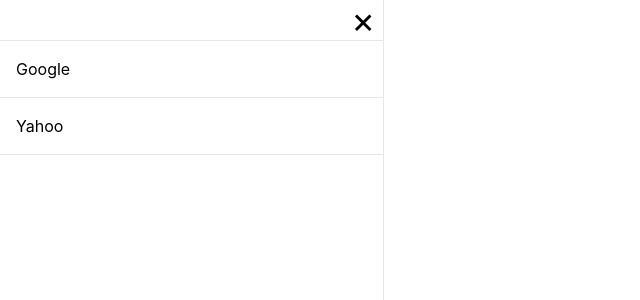
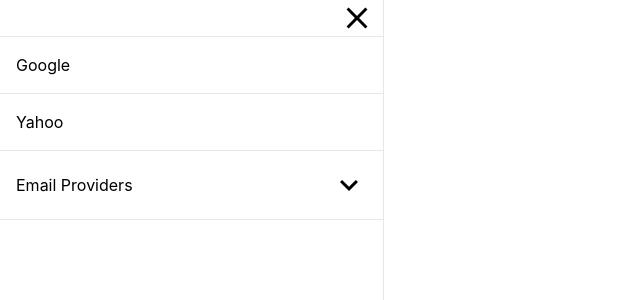
Before and after one commit to travispessetto/MyReactTailwindComponents, a React (Create React App) app in the folder tailwind-sidebar/: page / in a window 1280 px wide. Shown: the top 300 px of the page, without its empty margins (0-640 px from the left). Built offline with nearby package versions, Linux system fonts and the light colour scheme.

Commit message:
working on submenu

```diff
--- /dev/null
+++ b/package.json
@@ -0,0 +1,5 @@
+{
+  "dependencies": {
+    "react-icons": "^5.0.1"
+  }
+}
--- a/tailwind-sidebar/src/App.js
+++ b/tailwind-sidebar/src/App.js
@@ -1,14 +1,26 @@
 import './tailwind.css'
+import { TailwindSidebarProvider } from './navigation/tailwindSidebarContext';
 import TailwindSidebar from './navigation/tailwindSidebar';
 import TailwindSidebarLink from './navigation/tailwindSidebarLink';
+import TailwindSidebarToggleButton from './navigation/tailwindSidebarToggleButton';
+import TailwindSidebarSubMenu from './navigation/tailwindSidebarSubMenu';
 
 function App() {
   return (
-    <div className='min-h-screen'>
-      <TailwindSidebar>
-        <TailwindSidebarLink href='https://google.com' display='Google' />
-        <TailwindSidebarLink href='https://yahoo.com' display='Yahoo' />
-      </TailwindSidebar>
+    <div className='min-h-screen flex'>
+      <TailwindSidebarProvider>
+        <TailwindSidebar>
+          <TailwindSidebarLink href='https://google.com' display='Google' />
+          <TailwindSidebarLink href='https://yahoo.com' display='Yahoo' />
+          <TailwindSidebarSubMenu display="Email Providers">
+            <TailwindSidebarLink href="https://gmail.com" display="Gmail"></TailwindSidebarLink>
+            <TailwindSidebarLink href="https://outlook.com" display="Outlook"></TailwindSidebarLink>
+          </TailwindSidebarSubMenu>
+        </TailwindSidebar>
+        <div>
+          <TailwindSidebarToggleButton />
+        </div>
+      </TailwindSidebarProvider>
     </div>
   );
 }
--- a/tailwind-sidebar/src/navigation/tailwindSidebar.jsx
+++ b/tailwind-sidebar/src/navigation/tailwindSidebar.jsx
@@ -1,27 +1,22 @@
-import React, { useState, useEffect, useRef } from 'react';
+import React, {useEffect, useRef} from 'react';
+import { useTailwindSidebar } from './tailwindSidebarContext';
+import { IoMdClose } from "react-icons/io";
+
 
 function TailwindSidebar({ children }) {
-  const [isSidebarVisible, setIsSidebarVisible] = useState(true);
-  const [isTransitioning, setIsTransitioning] = useState(false);
-  const [isCloseButtonVisible, setIsCloseButtonVisible] = useState(true);
+  const {isToggleButtonVisible, isSidebarVisible,toggleVisibility,isTransitioning, setIsSidebarVisible, setIsToggleButtonVisible, setIsTransitioning} = useTailwindSidebar();
+
   const sidebarRef = useRef(null);
-
-  const toggleVisibility = () => {
-    setIsTransitioning(true); // Start transition
-    setIsSidebarVisible(!isSidebarVisible);
-    // Only make the close button visible if opening the sidebar
-    setIsCloseButtonVisible(!isSidebarVisible);
-  };
 
   useEffect(() => {
       // Function to adjust sidebar visibility based on window width
       const checkWindowSize = () => {
-      if (window.innerWidth < 768) {
+        if (window.innerWidth < 1024) {
           setIsSidebarVisible(false);
-        setIsCloseButtonVisible(false);
+          setIsToggleButtonVisible(true);
         } else {
           setIsSidebarVisible(true);
-        setIsCloseButtonVisible(true); // Assuming you want the button hidden when sidebar is visible on larger screens
+          setIsToggleButtonVisible(false); // Assuming you want the button hidden when sidebar is visible on larger screens
         }
       };
 
@@ -39,9 +34,7 @@
       if (sidebarRef.current) {
         const handleTransitionEnd = () => {
           setIsTransitioning(false);
-        if (!isSidebarVisible) {
-          setIsCloseButtonVisible(false);
-        }
+          setIsToggleButtonVisible(!isToggleButtonVisible);
         };
 
         const currentSidebar = sidebarRef.current;
@@ -55,14 +48,11 @@
     }, [isSidebarVisible]);
 
   return (
-    <div className={`sidebar border-r min-h-screen transition-width duration-500 ease-in-out ${isSidebarVisible ? 'w-96' : 'w-12'} max-w-full`} ref={sidebarRef}>
+    <div className={`bg-white border-r min-h-screen transition-width duration-500 ease-in-out ${isSidebarVisible ? 'w-96' : 'w-0'} max-w-full fixed lg:relative top-0 left-0 h-full z-index-50`} ref={sidebarRef}>
       <div className={`flex justify-end border-b`}>
-        <button className={`mr-2 text-4xl ${isCloseButtonVisible ? '' : 'hidden'}`} onClick={toggleVisibility}>&times;</button>
+        <button className={`mr-2 text-4xl`} onClick={toggleVisibility}><IoMdClose className='text-4xl'/></button>
       </div>
-      <div className={`flex ${!isCloseButtonVisible ? '' : 'hidden'} justify-center min-h-screen`}>
-        <button className={`text-4xl min-h-screen`} onClick={toggleVisibility}>&#x2AA2;</button>
-      </div>
-      <div className={`${!isTransitioning ? '' : 'overflow-x-hidden'} ${isSidebarVisible || !isCloseButtonVisible ? '' : 'hidden'}`}>
+      <div className={`${isTransitioning ? 'overflow-x-hidden' : ''} ${isSidebarVisible || isTransitioning ? '' : 'hidden'}`}>
         {children}
       </div>
     </div>
--- /dev/null
+++ b/tailwind-sidebar/src/navigation/tailwindSidebarContext.jsx
@@ -0,0 +1,22 @@
+import React, {useState, createContext, useContext,useEffect, useRef } from 'react';
+
+const TailwindSidebarContext = createContext();
+
+export const TailwindSidebarProvider = ({ children }) => {
+    const [isSidebarVisible, setIsSidebarVisible] = useState(false);
+    const [isTransitioning, setIsTransitioning] = useState(false);
+    const toggleVisibility = () => {
+        setIsTransitioning(true);
+        setIsSidebarVisible(!isSidebarVisible)
+    };
+    const [isToggleButtonVisible, setIsToggleButtonVisible] = useState(false);
+
+
+    return(
+        <TailwindSidebarContext.Provider value={{ isSidebarVisible, toggleVisibility, isTransitioning, setIsTransitioning, isToggleButtonVisible, setIsToggleButtonVisible, setIsSidebarVisible }}>
+            {children}
+        </TailwindSidebarContext.Provider>
+    );
+};
+
+export const useTailwindSidebar = () => useContext(TailwindSidebarContext);
--- /dev/null
+++ b/tailwind-sidebar/src/navigation/tailwindSidebarSubMenu.jsx
@@ -0,0 +1,26 @@
+import React, {useState} from 'react'
+import { MdExpandMore, MdExpandLess } from "react-icons/md";
+
+
+function TailwindSidebarSubMenu({display, children})
+{
+    const [isSubMenuVisible,setSubMenuIsVisible] = useState(false);
+    const toggleSubMenu = () =>
+    {
+        setSubMenuIsVisible(!isSubMenuVisible);
+    }
+    return(
+        <div>
+            <div className='flex p-4 border-b w-full'>
+                <button className="block text-left grow" onClick={toggleSubMenu}>{display}</button>
+                {!isSubMenuVisible && <button className='block text-center text-4xl' onClick={toggleSubMenu}><MdExpandMore /></button>}
+                {isSubMenuVisible && <button className='block text-center text-4xl' onClick={toggleSubMenu}><MdExpandLess /></button>}
+            </div>
+            <div className={`overflow-hidden transition-max-height duration-700 ease-in-out ${isSubMenuVisible ? 'max-h-96' : 'max-h-0'}`}>
+                {children}
+            </div>
+        </div>
+    )
+}
+
+export default TailwindSidebarSubMenu;
--- /dev/null
+++ b/tailwind-sidebar/src/navigation/tailwindSidebarToggleButton.jsx
@@ -0,0 +1,17 @@
+import React from "react";
+import { HiMenuAlt1 } from "react-icons/hi";
+
+
+import { useTailwindSidebar } from "./tailwindSidebarContext";
+
+const TailwindSidebarToggleButton = () => {
+    const {toggleVisibility, isSidebarVisible} = useTailwindSidebar();
+
+    return(
+        <button onClick={toggleVisibility} className={isSidebarVisible ? 'hidden' : ''}>
+            <HiMenuAlt1 className="text-4xl" />
+        </button>
+    );
+};
+
+export default TailwindSidebarToggleButton;
```
Also changed, not shown: 1 other file (tests, documents, lock files or other folders). Lines whose indentation alone changed are shown as unchanged.
